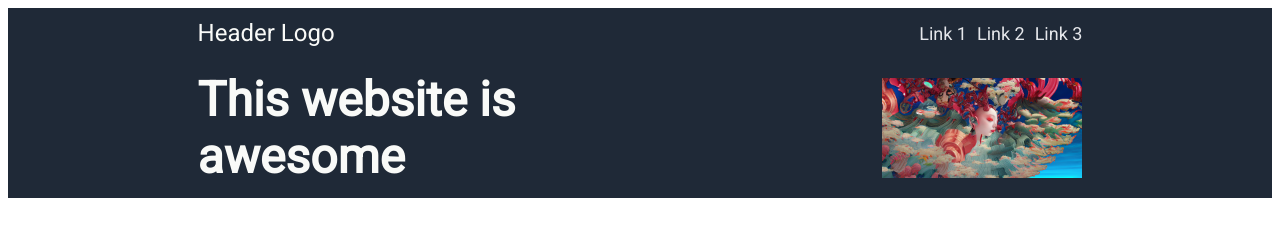
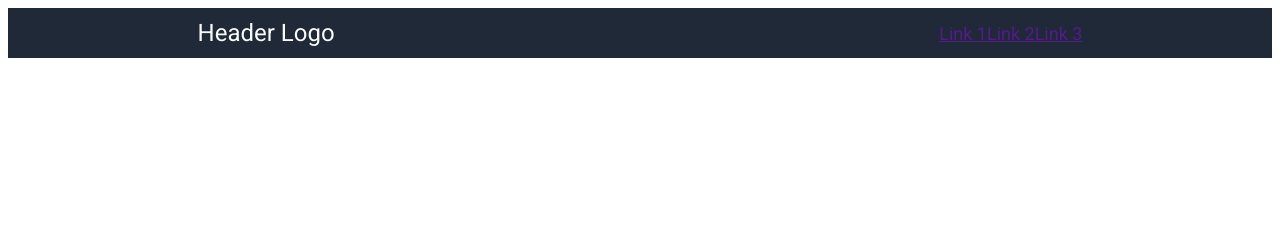
Before and after one commit to b0esium/landing-page, a plain HTML site: page index.html in a window 1280 px wide. Drawn offline with Linux system fonts and the light colour scheme.

Commit message:
Revert "Finish top section"
This reverts commit e72de16ad1893ea2d65bd53f5c102fc8492c951a.

```diff
--- a/index.html
+++ b/index.html
@@ -1,38 +1,35 @@
 <!DOCTYPE html>
 <html lang="en">
 <head>
-    <meta charset="UTF-8" />
-    <meta http-equiv="X-UA-Compatible" content="IE=edge" />
-    <meta name="viewport" content="width=device-width, initial-scale=1.0" />
-    <link rel="stylesheet" href="style.css" />
-    <link rel="preconnect" href="https://fonts.googleapis.com" />
-    <link rel="preconnect" href="https://fonts.gstatic.com" crossorigin />
-    <link
-      href="https://fonts.googleapis.com/css2?family=Roboto&display=swap"
-      rel="stylesheet"
-    />
+    <meta charset="UTF-8">
+    <meta http-equiv="X-UA-Compatible" content="IE=edge">
+    <meta name="viewport" content="width=device-width, initial-scale=1.0">
+    <link rel="stylesheet" href="style.css">
+    <link rel="preconnect" href="https://fonts.googleapis.com">
+    <link rel="preconnect" href="https://fonts.gstatic.com" crossorigin>
+    <link href="https://fonts.googleapis.com/css2?family=Roboto&display=swap" rel="stylesheet">
     <title>Landing Page</title>
 </head>
 <body>
-    <div class="header-container">
+    <div class="hero">
         <div class="header">
-        <div class="header-logo">Header Logo</div>
+            <div class="header-logo">
+                Header Logo
+            </div>
             <div class="header-links">
                 <a href="">Link 1</a>
                 <a href="">Link 2</a>
                 <a href="">Link 3</a>
             </div>
         </div>
-    </div>
-    <div class="hero-container">
-      <div class="hero">
+        <!-- <div class="hero-main">
             <div class="hero-intro">
                 <h1>This website is awesome</h1>
             </div>
             <div class="hero-image">
-          <img src="img.png" alt="AI art" />
+                <img src="img.jpg" alt="Autumn leaves">
             </div>
-      </div>
+        </div> -->
     </div>
 </body>
 </html>
--- a/style.css
+++ b/style.css
@@ -2,14 +2,11 @@
     font-family: "Roboto", sans-serif;
 }
 
-/* header */
-
-.header-container {
+.hero {
     display: flex;
     justify-content: center;
     background-color: #1F2937;
     color: #F9FAF8;
-    padding-bottom: 20px;
 }
 
 .header {
@@ -29,44 +26,11 @@
 .header-links {
     display: flex;
     justify-content: flex-end;
-}
-
-.header-links a {
-    padding-left: 10px;
     color: #E5E7EB;
     font-size: 18px;
-    text-decoration: none;
-}
-
-/* hero */
-
-.hero-container {
-    display: flex;
-    justify-content: center;
-    background-color: #1F2937;
-    color: #F9FAF8;
-    padding-bottom: 20px;
-}
-
-.hero {
-    height: 100px;
-    width: 70%;
-    display: flex;
-    justify-content: space-between;
-    align-items: center;
-}
-
-.hero-intro {
-    display: flex;
-    width: 50%;
 }
 
 .hero-intro h1 {
     font-size: 48px;
     font-weight: extra-bold;
 }
-
-.hero-image {
-    display: flex;
-    height: 100%;
-}
```
Also changed, not shown: img.png (deleted), 2 other files. Lines whose indentation alone changed are shown as unchanged.
